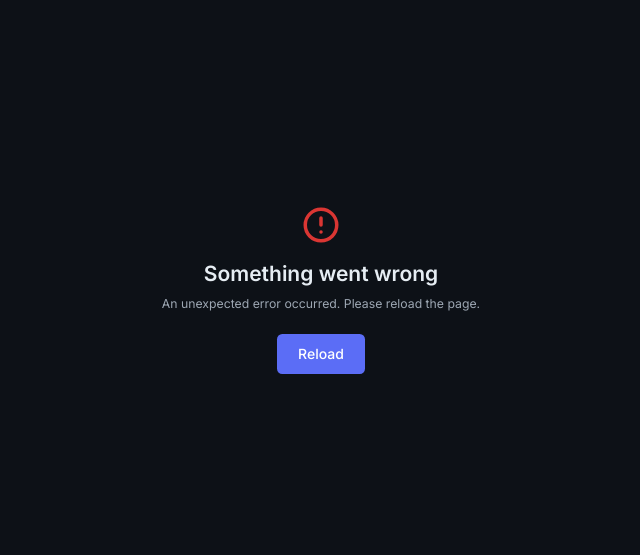
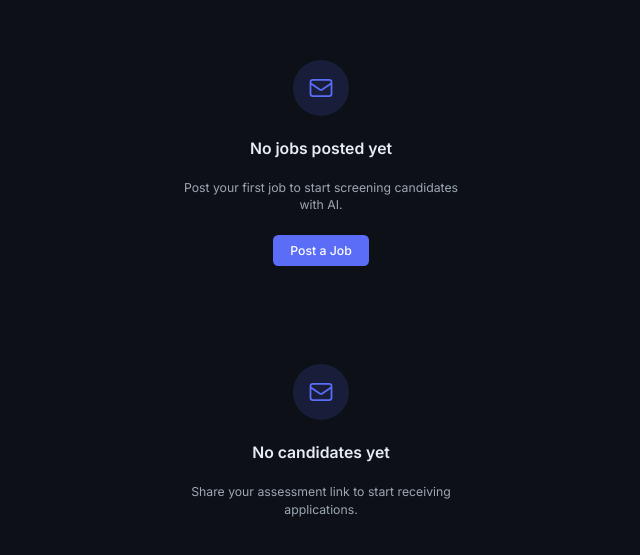
Before and after one commit to Syed-Shariqq/SkillGate-B, a React (Vite) app: page / in a window 1280 px wide. Shown: the part 111-666 px from the top of the page, without its empty margins (319-959 px from the left). Built offline with nearby package versions, Linux system fonts and the light colour scheme.

Commit message:
Compelete with stage 1

```diff
--- a/src/App.jsx
+++ b/src/App.jsx
@@ -1,16 +1,25 @@
-import ErrorBoundary from './components/ui/ErrorBoundary'
-
-// This component will throw an error
-const BrokenComponent = () => {
-  throw new Error('Test error')
-  return <div>Never renders</div>
-}
+import EmptyState from './components/ui/EmptyState'
 
 const App = () => {
   return (
-    <ErrorBoundary>
-      <BrokenComponent />
-    </ErrorBoundary>
+    <div className="min-h-screen bg-primary flex
+    flex-col items-center justify-center gap-12 p-8">
+
+      {/* With CTA */}
+      <EmptyState
+        title="No jobs posted yet"
+        subtitle="Post your first job to start screening candidates with AI."
+        ctaLabel="Post a Job"
+        onCtaClick={() => alert('Post job clicked')}
+      />
+
+      {/* Without CTA */}
+      <EmptyState
+        title="No candidates yet"
+        subtitle="Share your assessment link to start receiving applications."
+      />
+
+    </div>
   )
 }
 
--- a/src/components/ui/EmptyState.jsx
+++ b/src/components/ui/EmptyState.jsx
@@ -0,0 +1,54 @@
+import React from 'react';
+
+const EmptyState = ({
+  icon,
+  title,
+  subtitle,
+  ctaLabel,
+  onCtaClick,
+  className = ''
+}) => {
+  const DefaultIcon = (
+    <svg
+      width="28"
+      height="28"
+      viewBox="0 0 24 24"
+      fill="none"
+      stroke="currentColor"
+      strokeWidth="1.5"
+    >
+      <path d="M3 8l7.89 5.26a2 2 0 002.22 0L21 8M5 19h14a2 2 0 002-2V7a2 2 0 00-2-2H5a2 2 0 00-2 2v10a2 2 0 002 2z"/>
+    </svg>
+  );
+
+  return (
+    <div className={`flex flex-col items-center justify-center text-center p-8 gap-4 ${className}`.trim()}>
+      <div className="w-16 h-16 rounded-full bg-accent-soft flex items-center justify-center mb-2 text-accent">
+        {icon || DefaultIcon}
+      </div>
+
+      {title && (
+        <h3 className="text-text-primary font-semibold text-lg">
+          {title}
+        </h3>
+      )}
+
+      {subtitle && (
+        <p className="text-text-secondary text-sm max-w-xs mt-1">
+          {subtitle}
+        </p>
+      )}
+
+      {ctaLabel && (
+        <button
+          onClick={onCtaClick}
+          className="bg-accent text-white px-5 py-2 rounded-md font-medium text-sm hover:bg-accent-hover transition-smooth mt-2"
+        >
+          {ctaLabel}
+        </button>
+      )}
+    </div>
+  );
+};
+
+export default EmptyState;
--- a/src/components/ui/ErrorBoundary.jsx
+++ b/src/components/ui/ErrorBoundary.jsx
@@ -23,7 +23,7 @@ class ErrorBoundary extends React.Component {
       return (
         <div className="min-h-screen bg-primary flex flex-col items-center justify-center p-8">
           <svg
-            className="w-12 h-12 text-[#DA3633]"
+            className="w-12 h-12 text-error"
             fill="none"
             stroke="currentColor"
             viewBox="0 0 24 24"
```
